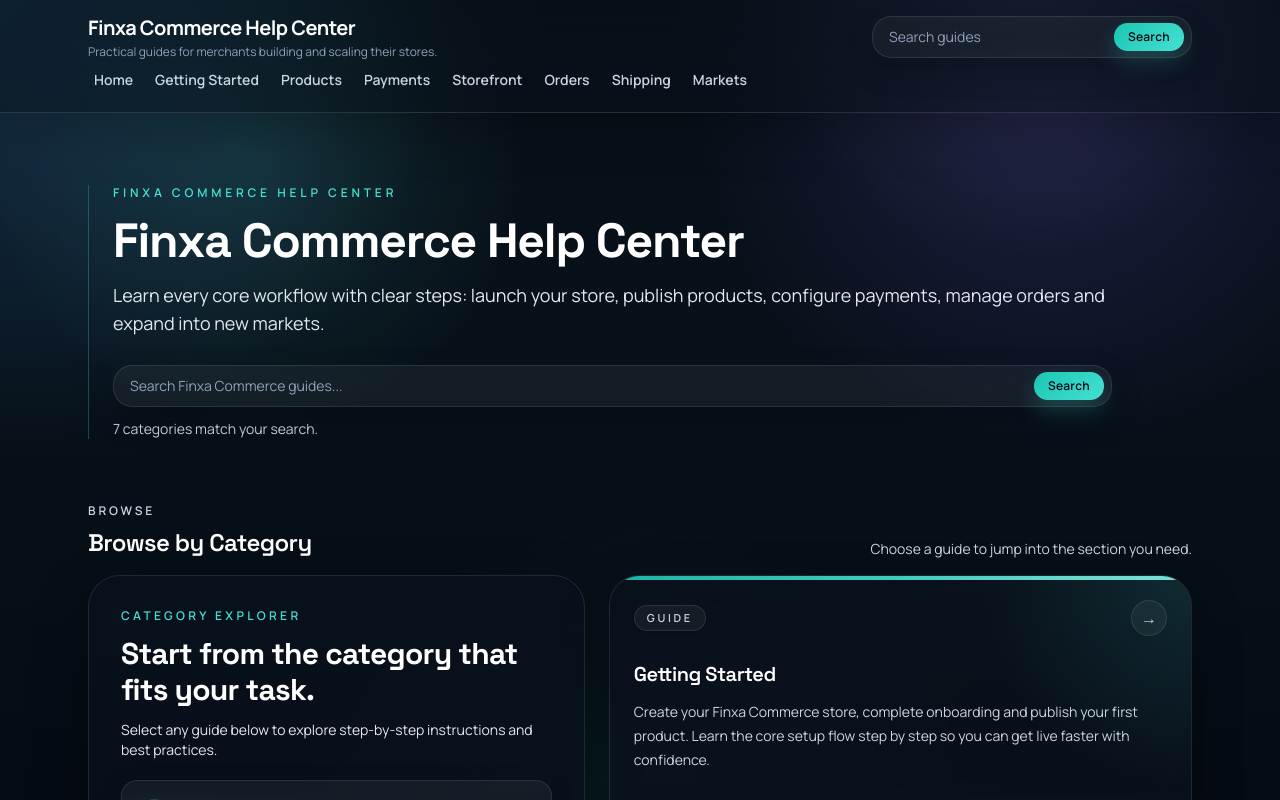
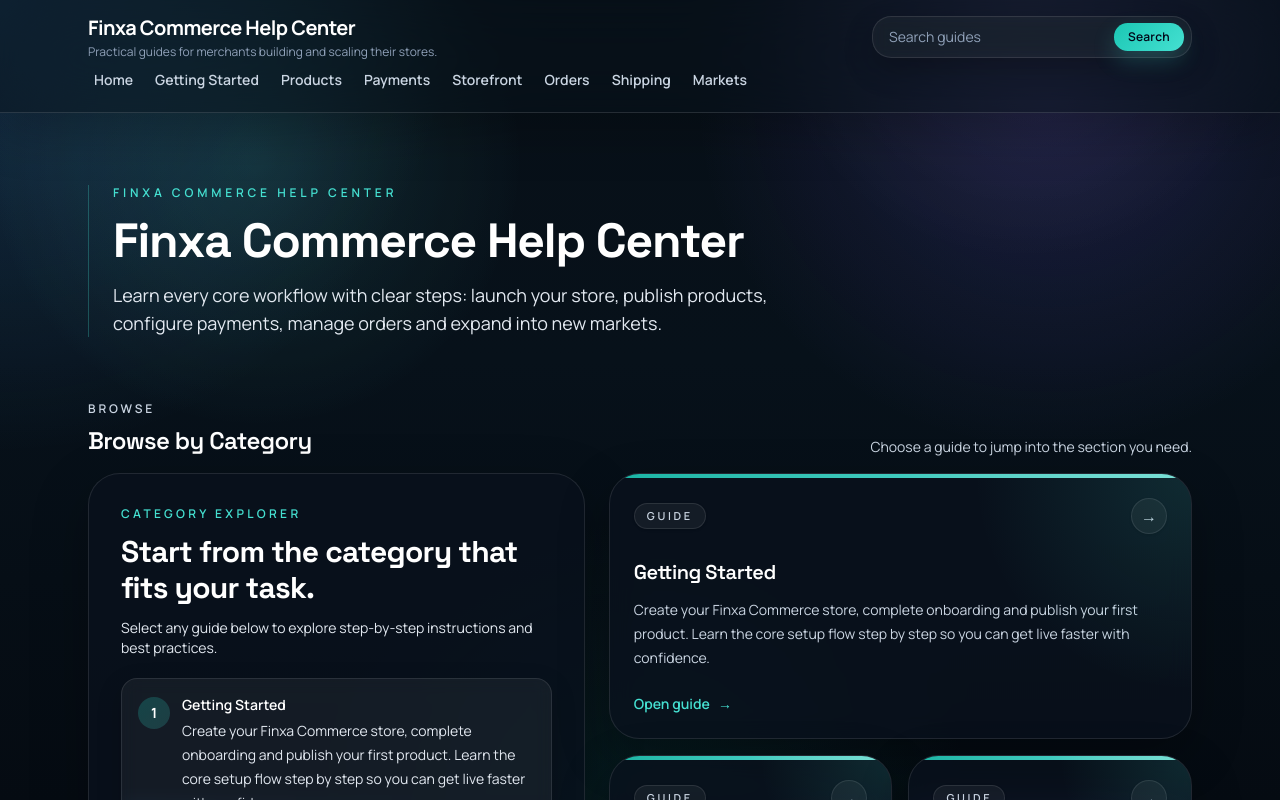
Before and after one commit to maheenmmzafeer/finxa-help-center, a Next.js app: page / in a window 1280 px wide. Shown: the top 800 px of the page. Built offline with nearby package versions, Linux system fonts and the light colour scheme.

Commit message:
Home Page Changes

```diff
--- a/src/app/page.tsx
+++ b/src/app/page.tsx
@@ -51,15 +51,9 @@
           <h1 className="mt-4 text-4xl font-bold tracking-tight text-white md:text-5xl">
             Finxa Commerce Help Center
           </h1>
-          <p className="mt-4 max-w-5xl text-base leading-7 text-slate-200 md:text-lg">
+          <p className="mt-4 max-w-2xl text-base leading-7 text-slate-200 md:text-lg">
             Learn every core workflow with clear steps: launch your store, publish products,
             configure payments, manage orders and expand into new markets.
-          </p>
-          <div className="mt-7 max-w-5xl">
-            <SearchBar defaultValue={query} />
-          </div>
-          <p className="mt-3 text-sm text-slate-300">
-            {results.length} categories match your search.
           </p>
         </div>
       </section>
```
